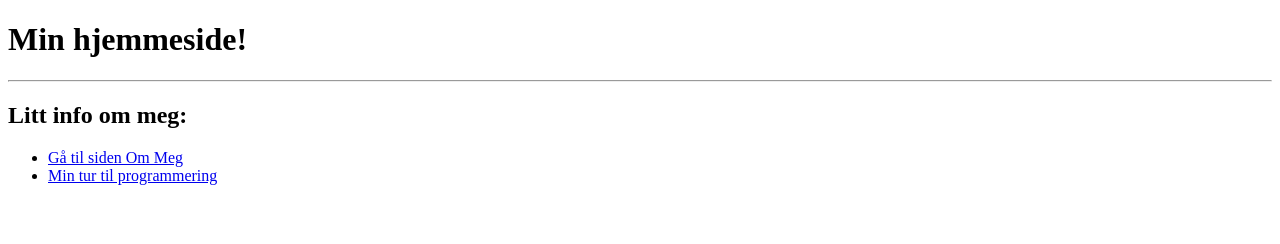
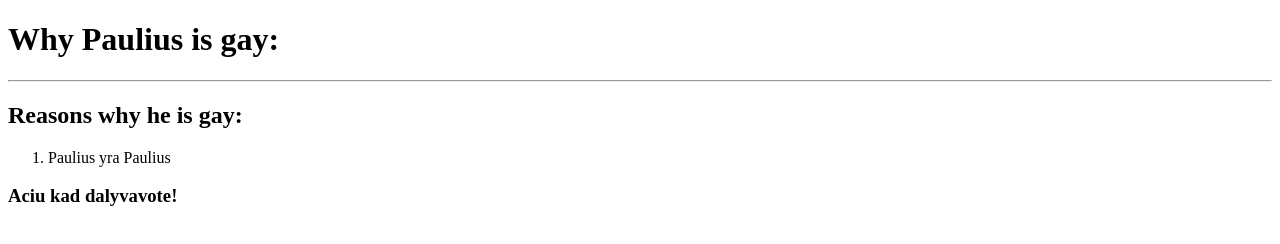
Before and after one commit to Gustas51/Gustas51.github.io, a plain HTML site: page index.html in a window 1280 px wide. Drawn offline with Linux system fonts and the light colour scheme.

Commit message:
Update index.html

```diff
--- a/index.html
+++ b/index.html
@@ -1,14 +1,15 @@
 <!DOCTYPE html>
 <html>
     <body>
-        <h1>Min hjemmeside!</h1>
+        <h1>Why Paulius is gay:</h1>
 
         <hr>
 
-        <h2>Litt info om meg:</h2>
-        <ul>
-            <li><a href=Desktop/Gustas.com/Index.html>Gå til siden Om Meg</a></li>
-            <li><a href=Desktop/Visual_studio/om_meg.html>Min tur til programmering</a></li>
-        </ul>
+        <h2>Reasons why he is gay:</h2>
+        <ol>
+            <li> Paulius yra Paulius
+        </ol>
+
+        <h3>Aciu kad dalyvavote!</h3>
     </body>
 </html>
```
